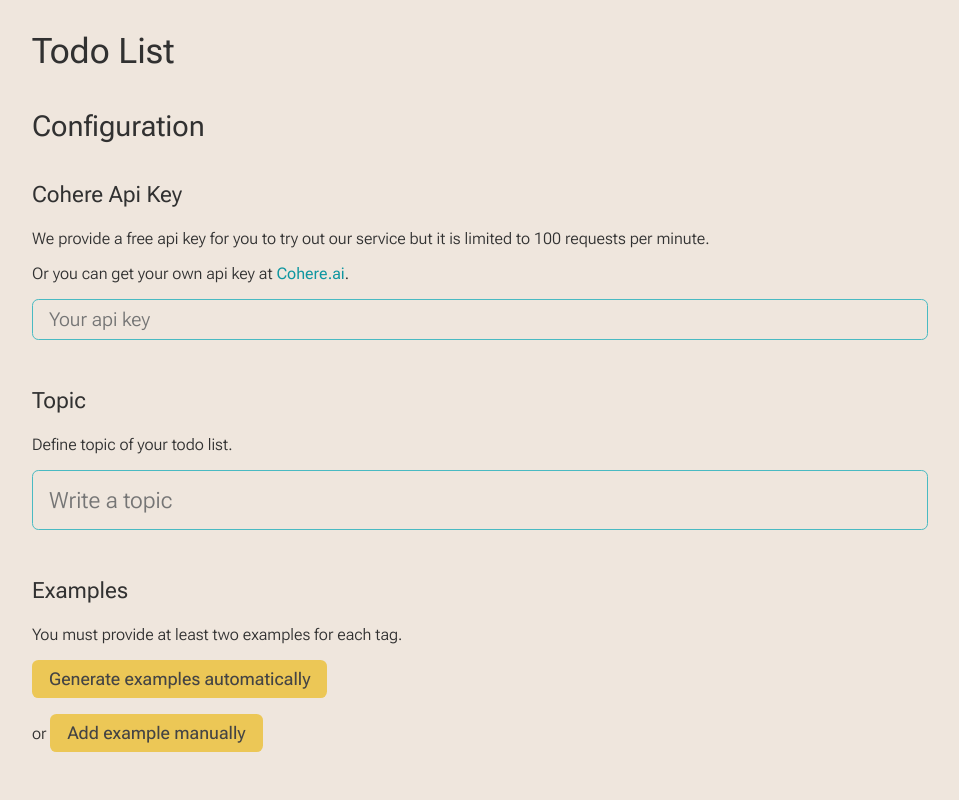
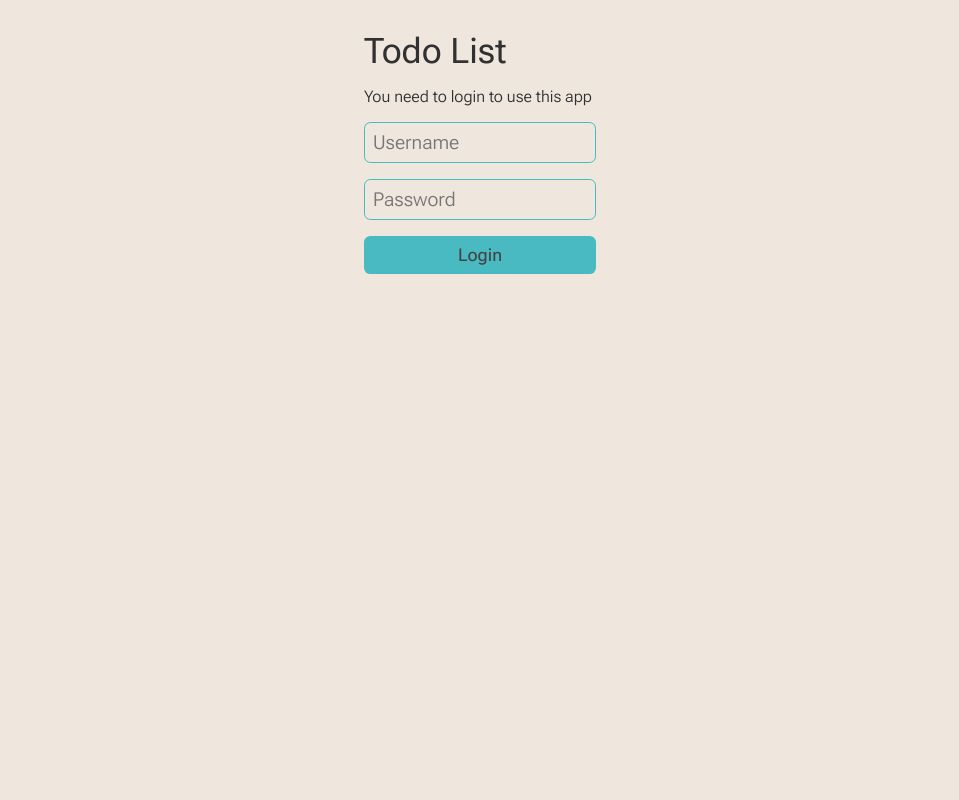
Before and after one commit to elpeix/ticket-classifier, a React (Vite) app: page / in a window 1280 px wide. Shown: the top 800 px of the page, without its empty margins (160-1119 px from the left). Built offline with nearby package versions, Linux system fonts and the light colour scheme.

Commit message:
Added login

```diff
--- a/package.json
+++ b/package.json
@@ -11,6 +11,7 @@
     "lint:fix": "eslint --ext .js src --fix"
   },
   "dependencies": {
+    "crypto-js": "^4.1.1",
     "react": "^18.2.0",
     "react-cookie": "^4.1.1",
     "react-dom": "^18.2.0"
--- a/src/App.jsx
+++ b/src/App.jsx
@@ -1,31 +1,19 @@
 import React, { createContext } from 'react'
-import Container from './components/Container'
-import TasksProvider from './components/TasksProvider'
-import useToken from './hooks/useToken'
+import TaskApp from './components/TaskApp'
+import useLogin from './hooks/useLogin'
 
 
-export const AppContext = createContext()
+
+export const LoginContext = createContext()
 
 export default function App() {
 
-  const [token, setToken] = useToken()
+  const [isLoggedIn, login, logout] = useLogin()
 
   return (
-    <AppContext.Provider value={{ token, setToken }}>
-      <main className="App">
-        <h1>Todo List</h1>
-        <TasksProvider token={token}>
-          <Container />
-        </TasksProvider>
-      </main>
-      <footer>
-        <p>
-          {new Date().getFullYear()} {' - '}
-          <a href="https://github.com/elpeix" target="_blank" rel="noreferrer">
-            elPeix
-          </a>
-        </p>
-      </footer>
-    </AppContext.Provider>
+    <LoginContext.Provider value={{ isLoggedIn, login, logout }}>
+      <TaskApp />
+    </LoginContext.Provider>
   )
+
 }
--- a/src/components/Configuration.jsx
+++ b/src/components/Configuration.jsx
@@ -1,9 +1,9 @@
 import React, { useContext, useEffect, useState } from 'react'
-import { AppContext } from '../App'
 import useDebounce from '../hooks/useDebounce'
 import { generate } from '../services/cohere'
 import styles from '../styles/Configuration.module.css'
 import ConfigurationArchivedTasks from './ConfigurationArchivedTasks'
+import { AppContext } from './TaskApp'
 import { TasksContext } from './TasksProvider'
 
 export default function Configuration() {
--- /dev/null
+++ b/src/components/Login.jsx
@@ -0,0 +1,41 @@
+import React, { useContext, useState } from 'react'
+import { LoginContext } from '../App'
+import styles from '../styles/Login.module.css'
+
+export default function Login() {
+
+  const login = useContext(LoginContext)
+  const [username, setUsername] = useState('')
+  const [password, setPassword] = useState('')
+
+  const handleLogin = (e) => {
+    e.preventDefault()
+    if (username === '' || password === '') {
+      return
+    }
+    login.login(username, password)
+  }
+
+  return (
+    <div className="App">
+      <h1>Todo List</h1>
+      <p>You need to login to use this app</p>
+      <form className={styles.form} onSubmit={handleLogin}>
+        <input
+          type="text"
+          placeholder="Username"
+          value={username}
+          onChange={(e) => setUsername(e.target.value)}
+        />
+        <input
+          type="password"
+          placeholder="Password"
+          value={password}
+          onChange={(e) => setPassword(e.target.value)}
+        />
+
+        <button type="submit">Login</button>
+      </form>
+    </div>
+  )
+}
--- /dev/null
+++ b/src/components/TaskApp.jsx
@@ -0,0 +1,40 @@
+import React, { createContext, useContext } from 'react'
+import { LoginContext } from '../App'
+import useToken from '../hooks/useToken'
+import Container from './Container'
+import Login from './Login'
+import TasksProvider from './TasksProvider'
+
+export const AppContext = createContext()
+
+export default function TaskApp() {
+
+  const [token, setToken] = useToken()
+  const login = useContext(LoginContext)
+
+  return (
+    <>
+      {login.isLoggedIn && (
+        <AppContext.Provider value={{ token, setToken }}>
+          <main className="App">
+            <h1>Todo List</h1>
+            <TasksProvider token={token}>
+              <Container />
+            </TasksProvider>
+          </main>
+          <footer>
+            <p>
+              {new Date().getFullYear()} {' - '}
+              <a href="https://github.com/elpeix" target="_blank" rel="noreferrer">
+                elPeix
+              </a>
+            </p>
+          </footer>
+        </AppContext.Provider>
+      )}
+      {!login.isLoggedIn && (
+        <Login />
+      )}
+    </>
+  )
+}
--- a/src/components/TasksProvider.jsx
+++ b/src/components/TasksProvider.jsx
@@ -1,6 +1,6 @@
 import React, { createContext, useContext, useEffect, useState } from 'react'
-import { AppContext } from '../App'
 import { classify } from '../services/cohere'
+import { AppContext } from './TaskApp'
 
 export const TasksContext = createContext()
 
--- /dev/null
+++ b/src/hooks/useLogin.js
@@ -0,0 +1,32 @@
+import { useEffect, useState } from 'react'
+import sha256 from 'crypto-js/sha256'
+
+export default function useLogin() {
+
+  const [isLoggedIn, setLogin] = useState(false)
+
+  useEffect(() => {
+    const credentials = localStorage.getItem('credentials')
+    if (credentials) {
+      const { username, password } = JSON.parse(credentials)
+      login(username, password)
+    }
+  }, [])
+
+  const login = (username, password) => {
+    const hash = sha256(username + password).toString()
+    if (hash === '4a10ba2b2c9538846edae2e4e0a4852d77cbe665239006b71e096a128d756d56') {
+      setLogin(true)
+      localStorage.setItem('credentials', JSON.stringify({ username, password }))
+    } else {
+      setLogin(false)
+    }
+  }
+
+  const logout = () => {
+    setLogin(false)
+  }
+
+  return [isLoggedIn, login, logout]
+
+}
--- /dev/null
+++ b/src/styles/Login.module.css
@@ -0,0 +1,11 @@
+.form {
+  display: flex;
+  flex-direction: column;
+  align-items: center;
+  justify-content: center;
+  gap: 1rem;
+}
+
+.form button {
+  width: 100%;
+}
--- a/vite.config.js
+++ b/vite.config.js
@@ -2,10 +2,8 @@ import { defineConfig, loadEnv } from 'vite'
 import react from '@vitejs/plugin-react-swc'
 
 export default defineConfig(({ mode }) => {
-  console.log(mode)
   // eslint-disable-next-line no-undef
   const env = loadEnv(mode, process.cwd())
-  console.log(env)
   return {
     plugins: [react()],
     define: {
```
Also changed, not shown: 1 other file (tests, documents, lock files or other folders).
